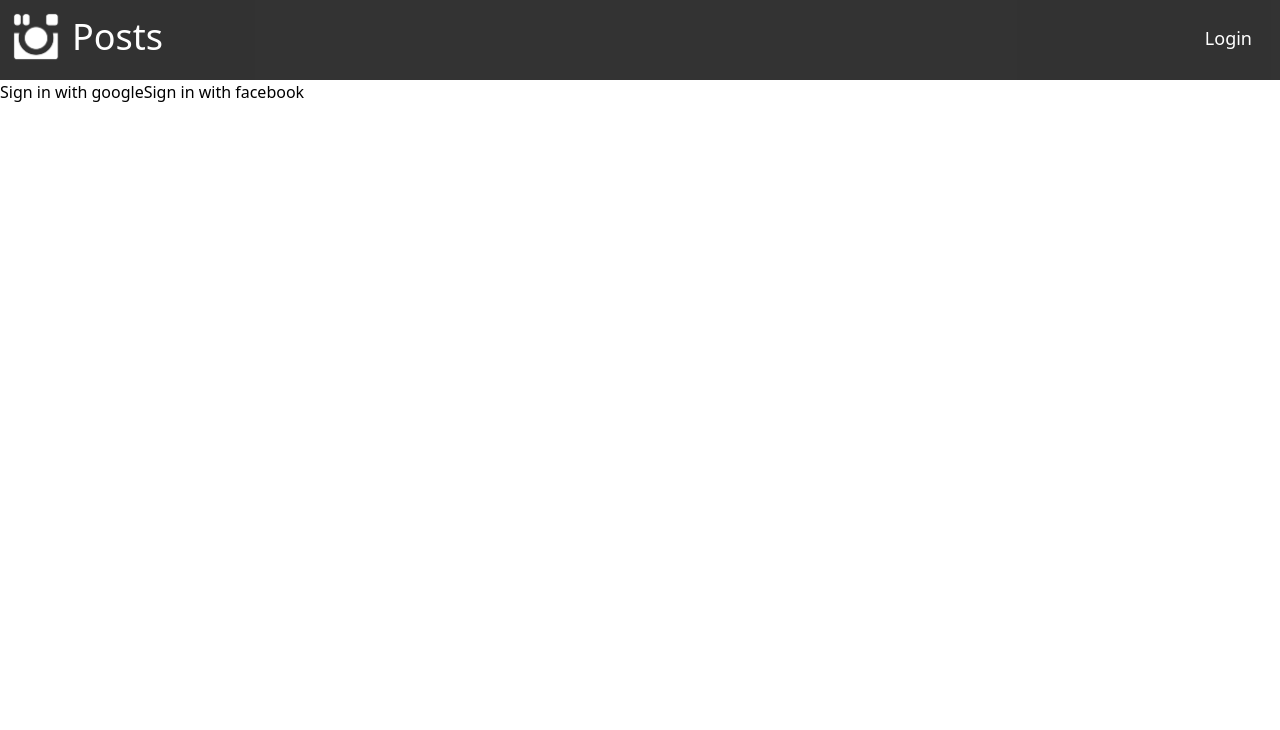
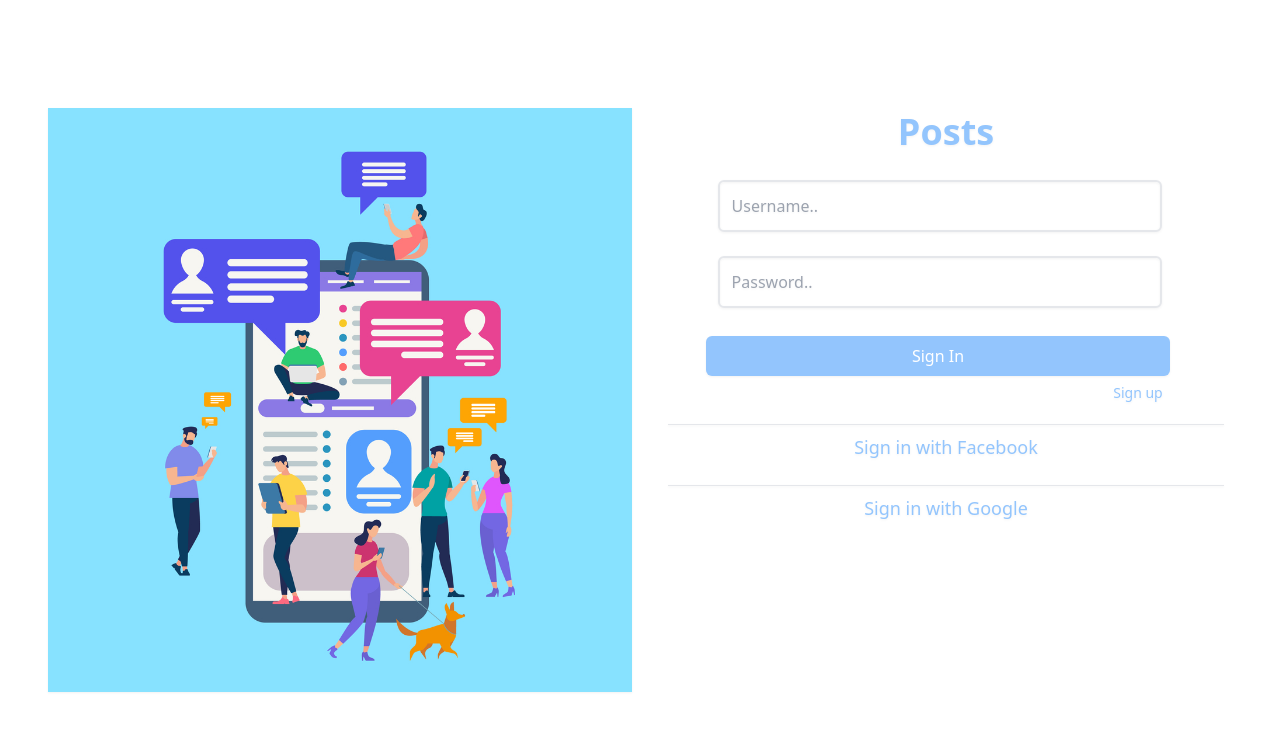
Before and after one commit to ArhamNaeem/SMA, a React (Vite) app: page / in a window 1280 px wide. Shown: the top 730 px of the page. Built offline with nearby package versions, Linux system fonts and the light colour scheme.

Commit message:
creating login and sign up page

```diff
--- a/package.json
+++ b/package.json
@@ -11,7 +11,8 @@
   "dependencies": {
     "firebase": "^9.15.0",
     "react": "^18.2.0",
-    "react-dom": "^18.2.0"
+    "react-dom": "^18.2.0",
+    "react-router-dom": "^6.5.0"
   },
   "devDependencies": {
     "@types/react": "^18.0.26",
--- a/src/App.tsx
+++ b/src/App.tsx
@@ -1,13 +1,18 @@
-import { useState } from 'react'
-import Main from './Main-page/Main'
+import { useState } from "react";
+import { BrowserRouter as Router, Routes, Route } from "react-router-dom";
+import Main from "./Login-page/Main";
+import SignUp from "./Login-page/SignUp";
 function App() {
-
   return (
     <>
-
-    <Main/>
+      <Router>
+        <Routes>
+          <Route path="/" element={<Main />} />
+          <Route path="/signUp" element={<SignUp />} />
+        </Routes>
+      </Router>
     </>
-  )
+  );
 }
 
-export default App
+export default App;
--- /dev/null
+++ b/src/Login-page/Login.tsx
@@ -0,0 +1,60 @@
+import React from "react";
+import { auth, googleProvider, facebookProvider } from "../config/firebase";
+import { Link } from "react-router-dom";
+import { signInWithPopup } from "firebase/auth";
+export default function Login() {
+  const signInGoogle = async () => {
+    await signInWithPopup(auth, googleProvider);
+    };
+    const signInFacebook = async () => {
+      await signInWithPopup(auth, facebookProvider);
+  };
+
+  return (
+    <>
+      <div className="container p-10 h-screen flex justify-between items-center text-blue-300 drop-shadow-sm">
+        <img className=" w-6/12 p-2 mr-3" src="img.jpg" />
+       <div className="flex flex-col h-4/5 w-screen">
+          <p className="font-bold text-4xl text-center">Posts</p>
+
+          <div className="flex flex-col items-center p-2 m-2">
+            <input
+              type="text"
+              name="name"
+              id="uName"
+              className="p-3 m-3 ml-0 bg-transparent border-2 border-blue rounded-md outline-none hover:border-blue-200 w-4/5"
+              placeholder="Username.."
+            />
+            <input
+              type="password"
+              name="password"
+              id="uPass"
+              className=" p-3 m-3 ml-0 bg-transparent outline-none border-2 border-blue rounded-md hover:border-blue-200 w-4/5"
+              placeholder="Password.."
+            />
+            <button className="w-10/12 text-white bg-blue-300 p-2 rounded-md m-4 ml-0 transition-all hover:scale-105">
+              Sign In
+            </button>
+            <Link to={"/signUp"}>
+              <button className="text-sm relative sm:left-14 xl:left-48 bottom-3 hover:text-blue-500">
+                Sign up
+              </button>
+            </Link>
+            <p
+              onClick={signInFacebook}
+              className="border-t cursor-pointer p-2 text-lg mt-2 w-full text-center hover:text-blue-500"
+            >
+              Sign in with Facebook
+            </p>
+            <p
+              onClick={signInGoogle}
+              className=" border-t cursor-pointer p-2 text-lg mt-4 w-full text-center hover:text-blue-500"
+            >
+              Sign in with Google
+            </p>
+          </div>
+        </div>
+      </div>
+    </>
+  );
+}
--- /dev/null
+++ b/src/Login-page/Main.tsx
@@ -0,0 +1,10 @@
+import React from "react";
+import Login from "./Login";
+import Navbar from "../utils/Navbar";
+export default function Main() {
+  return (
+    <>
+      <Login/>
+    </>
+  );
+}
--- /dev/null
+++ b/src/Login-page/SignUp.tsx
@@ -0,0 +1,64 @@
+import React, { useState } from "react";
+import { auth } from "../config/firebase";
+import { createUserWithEmailAndPassword  } from "firebase/auth";
+export default function SignUp() {
+
+  const [password, setPassword] = useState("");
+  const [msg, setMsg] = useState < string>("");
+  const [style, setStyle] = useState("w-screen h-12");
+  const [email, setEmail] = useState("");
+  const signUp = async () => {
+    // try {
+      await createUserWithEmailAndPassword(auth, email, password);
+      setStyle(
+        "w-screen h-12 bg-blue-300 text-xl text-center text-white p-2 font-md"
+      );
+      setMsg("Account created")
+    // }
+    // catch (err) {
+    //   console.log('an error', err)
+    // }
+
+  };
+  return (
+    <>
+      <div className={style}>{msg}</div>
+      <div className="container mt-5 p-10 h-screen flex text-blue-300 drop-shadow-sm">
+        <div className="text-center p-10 h-3/4 w-1/2 mr-4 font-bold text-5xl">
+          Posts
+          <p className=" border-b border-blue-300 pb-5 mt-10 font-light text-lg">
+           Easy sign up, just with email and password!
+          </p>
+        </div>
+        <div className="border-l border-blue-300 h-3/4 sm:h-4/6 w-1/2">
+          <p className="font-bold text-4xl text-center">Sign Up</p>
+
+          <div className="flex flex-col items-center p-2 m-2">
+            <input
+              onChange={(e) => setEmail(e.target.value)}
+              type="text"
+              name="email"
+              id="uEmail"
+              className="p-3 m-3 ml-0 bg-transparent border-2 border-blue rounded-md outline-none hover:border-blue-200 w-4/5"
+              placeholder="Email.."
+            />
+            <input
+              onChange={(e)=>setPassword(e.target.value)}
+              type="password"
+              name="password"
+              id="uPass"
+              className=" p-3 m-3 ml-0 bg-transparent outline-none border-2 border-blue rounded-md hover:border-blue-200 w-4/5"
+              placeholder="Password.."
+            />
+            <button
+              onClick={signUp}
+              className="w-10/12 text-white bg-blue-300 p-2 rounded-md m-4 ml-0 transition-all hover:scale-105"
+            >
+              Sign Up
+            </button>
+          </div>
+        </div>
+      </div>
+    </>
+  );
+}
--- a/src/Main-page/Login.tsx
+++ /dev/null
@@ -1,17 +0,0 @@
-import React from "react";
-import { auth, googleProvider, facebookProvider } from "../config/firebase";
-import { signInWithPopup } from "firebase/auth";
-export default function Login() {
-  const signInGoogle = async () => {
-    await signInWithPopup(auth, googleProvider);
-    };
-    const signInFacebook = async () => {
-      await signInWithPopup(auth, facebookProvider);
-    };
-  return (
-    <>
-      <button onClick={signInGoogle}>Sign in with google</button>
-      <button onClick={signInFacebook}>Sign in with facebook</button>
-    </>
-  );
-}
--- a/src/Main-page/Main.tsx
+++ /dev/null
@@ -1,12 +0,0 @@
-import React from 'react'
-import Login from './Login'
-import Navbar from './Navbar'
-export default function Main() {
-  return (
-      <>
-          <Navbar/>
-          <Login/>
-
-    </>
-  )
-}
--- a/src/Main-page/Navbar.tsx
+++ b/src/utils/Navbar.tsx
@@ -6,11 +6,8 @@ export default function Navbar() {
       <div className="h-20 bg-black opacity-80 text-white">
         <ul className="flex justify-between  p-2 items-center">
           <li className='text-4xl'>
-              <img className=" mb-2 mr-2 w-14 inline" src="./images.png" />
+              <img className=" mb-2 ml-5 mr-2 w-14 inline" src="./images.png" />
               Posts
-          </li>
-          <li className='mr-5 mb-1 text-lg'>
-            <button>Login</button>
           </li>
         </ul>
       </div>
--- a/tsconfig.json
+++ b/tsconfig.json
@@ -16,6 +16,6 @@
     "noEmit": true,
     "jsx": "react-jsx"
   },
-  "include": ["src"],
+  "include": ["src", "src/Login-page/Main.tsx"],
   "references": [{ "path": "./tsconfig.node.json" }]
 }
```
Also changed, not shown: src/config/firebase.ts (line endings or trailing spaces), 1 other file (tests, documents, lock files or other folders).
